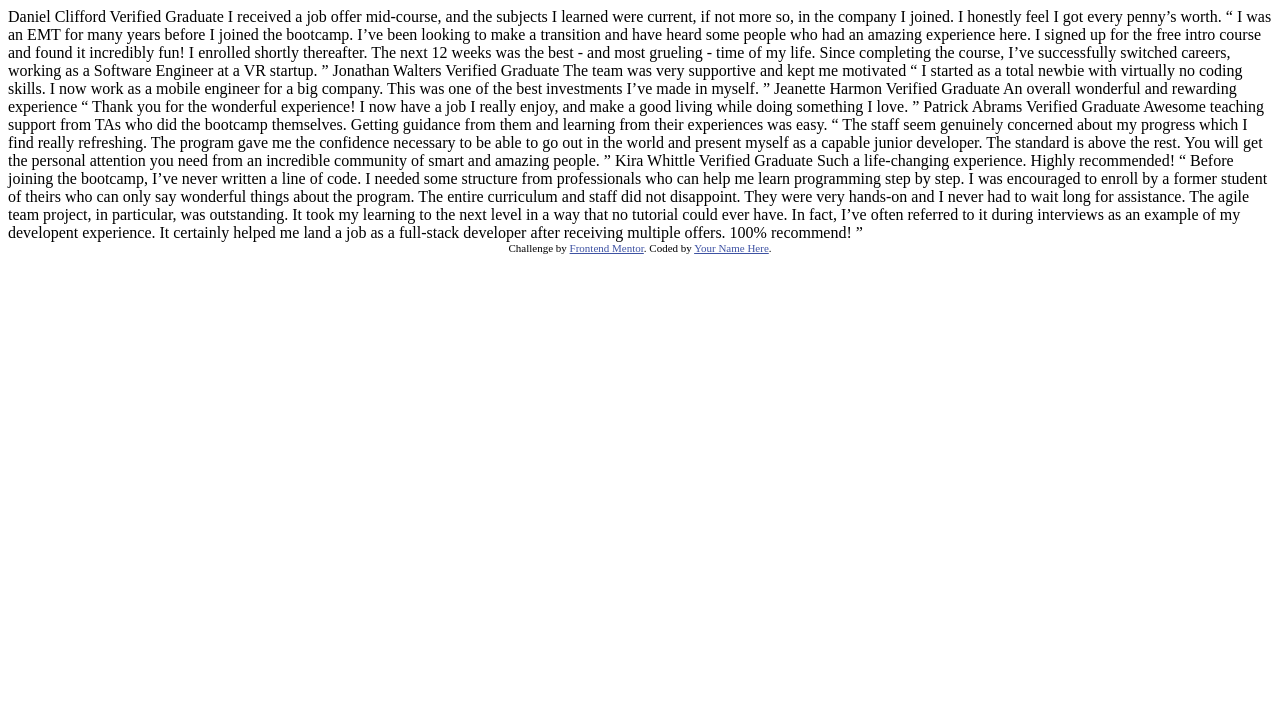
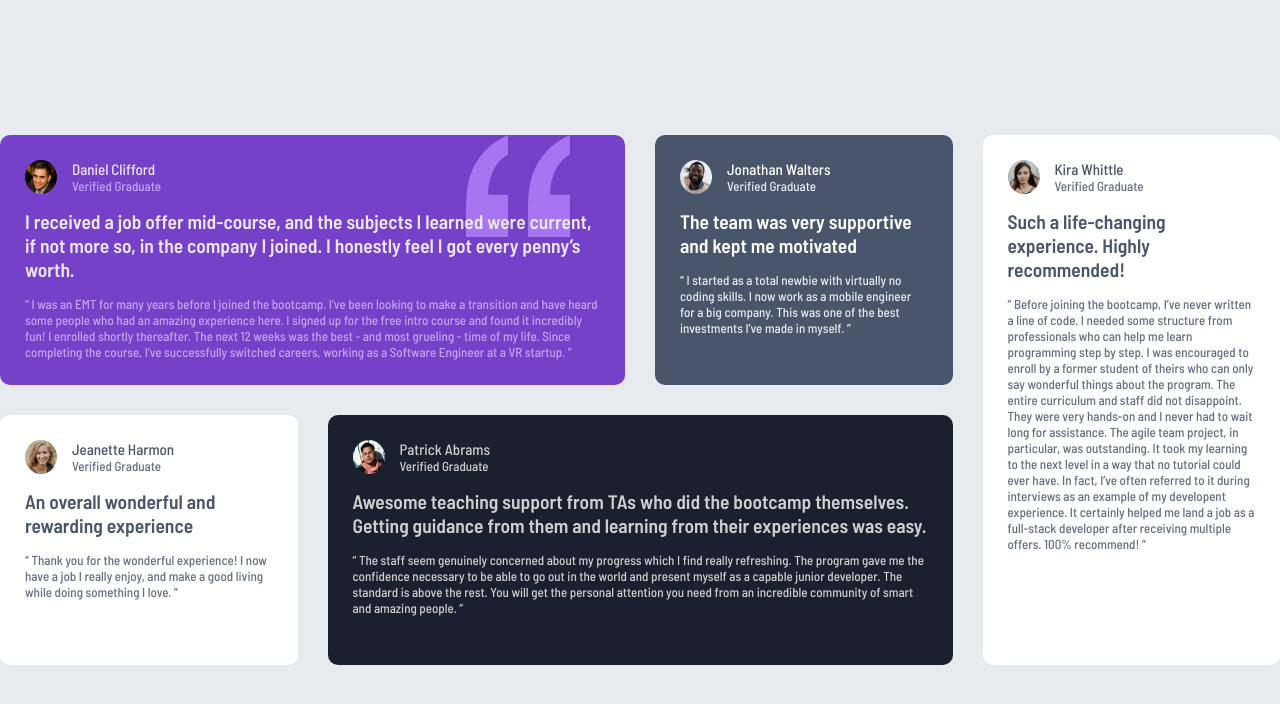
Before and after one commit to D0lphin07/testimonials-grid-section, a plain HTML site: page index.html in a window 1280 px wide. Drawn offline with Linux system fonts and the light colour scheme.

Commit message:
last commit

```diff
--- a/index.html
+++ b/index.html
@@ -4,61 +4,114 @@
   <meta charset="UTF-8">
   <meta name="viewport" content="width=device-width, initial-scale=1.0"> <!-- displays site properly based on user's device -->
 
+
+  <link rel="preconnect" href="https://fonts.googleapis.com">
+  <link rel="preconnect" href="https://fonts.gstatic.com" crossorigin>
+  <link href="https://fonts.googleapis.com/css2?family=Barlow+Semi+Condensed:ital,wght@0,100;0,200;0,300;0,400;0,500;0,600;0,700;0,800;0,900;1,100;1,200;1,300;1,400;1,500;1,600;1,700;1,800;1,900&display=swap" rel="stylesheet">
+  <link rel="stylesheet" href="style.css">
+
   <link rel="icon" type="image/png" sizes="32x32" href="./images/favicon-32x32.png">
 
   <title>Frontend Mentor | [Challenge Name Here]</title>
 
-  <!-- Feel free to remove these styles or customise in your own stylesheet 👍 -->
-  <style>
-    .attribution { font-size: 11px; text-align: center; }
-    .attribution a { color: hsl(228, 45%, 44%); }
-  </style>
 </head>
 <body>
-  Daniel Clifford
-  Verified Graduate
 
+
+  <section>
+    <div id="one">
+      <div class="profile-cnt">
+        <img src="./images/image-daniel.jpg" alt="">
+        <div class="author-vg">
+          <p class="author">Daniel Clifford</p>
+          <p class="vg">Verified Graduate</p>
+        </div>
+      </div>
+
+      <p class="testimonial-summary">
         I received a job offer mid-course, and the subjects I learned were current, if not more so,
         in the company I joined. I honestly feel I got every penny’s worth.
+      </p>
 
+      <p class="testimonial">
         “ I was an EMT for many years before I joined the bootcamp. I’ve been looking to make a
         transition and have heard some people who had an amazing experience here. I signed up
         for the free intro course and found it incredibly fun! I enrolled shortly thereafter.
         The next 12 weeks was the best - and most grueling - time of my life. Since completing
         the course, I’ve successfully switched careers, working as a Software Engineer at a VR startup. ”
+      </p>
+    </div>
 
-  Jonathan Walters
-  Verified Graduate
+    <div id="two">
+      <div class="profile-cnt">
+        <img src="./images/image-jonathan.jpg" alt="">
+        <div class="author-vg">
+          <p class="author">Jonathan Walters</p>
+          <p class="vg">Verified Graduate</p>
+        </div>
+      </div>
 
-  The team was very supportive and kept me motivated
+      <p class="testimonial-summary">The team was very supportive and kept me motivated</p>
 
+      <p class="testimonial">
         “ I started as a total newbie with virtually no coding skills. I now work as a mobile engineer
       for a big company. This was one of the best investments I’ve made in myself. ”
+      </p>
+    </div>
 
-  Jeanette Harmon
-  Verified Graduate
+    <div id="three">
+      <div class="profile-cnt">
+        <img src="./images/image-jeanette.jpg" alt="">
+        <div class="author-vg">
+          <p class="author">Jeanette Harmon</p>
+          <p class="vg">Verified Graduate</p>
+        </div>
+      </div>
 
-  An overall wonderful and rewarding experience
+      <p class="testimonial-summary">An overall wonderful and rewarding experience</p>
 
+      <p class="testimonial">
         “ Thank you for the wonderful experience! I now have a job I really enjoy, and make a good living
         while doing something I love. ”
+      </p>
+    </div>
 
-  Patrick Abrams
-  Verified Graduate
 
-  Awesome teaching support from TAs who did the bootcamp themselves. Getting guidance from them and
+
+    <div id="four">
+      <div class="profile-cnt">
+        <img src="./images/image-patrick.jpg" alt="">
+        <div class="author-vg">
+          <p class="author">Patrick Abrams</p>
+          <p class="vg">Verified Graduate</p>
+        </div>
+      </div>
+
+      <p class="testimonial-summary">Awesome teaching support from TAs who did the bootcamp themselves. Getting guidance from them and
         learning from their experiences was easy.
+      </p>
 
+      <p class="testimonial">
         “ The staff seem genuinely concerned about my progress which I find really refreshing. The program
         gave me the confidence necessary to be able to go out in the world and present myself as a capable
         junior developer. The standard is above the rest. You will get the personal attention you need from
         an incredible community of smart and amazing people. ”
+      </p>
+    </div>
 
-  Kira Whittle
-  Verified Graduate
 
-  Such a life-changing experience. Highly recommended!
+    <div id="five">
+      <div class="profile-cnt">
+        <img src="./images/image-kira.jpg" alt="">
+        <div class="author-vg">
+          <p class="author">Kira Whittle</p>
+          <p class="vg">Verified Graduate</p>
+        </div>
+      </div>
 
+      <p class="testimonial-summary">Such a life-changing experience. Highly recommended!</p>
+
+      <p class="testimonial">
         “ Before joining the bootcamp, I’ve never written a line of code. I needed some structure from
         professionals who can help me learn programming step by step. I was encouraged to enroll by a former
         student of theirs who can only say wonderful things about the program. The entire curriculum and staff
@@ -67,10 +120,9 @@
         could ever have. In fact, I’ve often referred to it during interviews as an example of my developent
         experience. It certainly helped me land a job as a full-stack developer after receiving multiple offers.
         100% recommend! ”
+      </p>
+    </div>
+  </section>
 
-  <div class="attribution">
-    Challenge by <a href="https://www.frontendmentor.io?ref=challenge" target="_blank">Frontend Mentor</a>.
-    Coded by <a href="#">Your Name Here</a>.
-  </div>
 </body>
 </html>
--- /dev/null
+++ b/style.css
@@ -0,0 +1,128 @@
+*{
+    margin: 0;
+    padding: 0;
+}
+
+body{
+    font-size: 13px;
+    min-height: 100dvh;
+    font-weight: 500;
+    background-color: hsl(214, 17%, 92%);
+    font-family: 'Barlow Semi Condensed';
+    display: flex;
+    justify-content: center;
+    align-items: center;
+}
+
+section{
+    max-width: 1440px;
+    display: grid;
+    grid-template-columns: repeat(4, minmax(206px, 1fr));
+    grid-template-rows: repeat(2, 1fr);
+    grid-template-areas:
+    'one   one  two  five'
+    'three four four five';
+    gap: 30px;
+}
+
+section > div{
+    padding: 25px;
+    border-radius: 10px;
+}
+
+#one{
+    grid-area: one;
+    position: relative;
+    background-image: url(./images/bg-pattern-quotation.svg);
+    background-repeat: no-repeat;
+    background-position: top 0 right 55px;
+    background-color: hsl(263, 55%, 52%);
+    color: hsl(264, 82%, 80%);
+}
+
+#one .author, #one .testimonial-summary{
+    color: hsl(260, 100%, 95%);
+}
+
+
+#one > img{
+    position: absolute;
+    border-radius: 0;
+    right: 50px;
+    width: 100px;
+    top: 0;
+    grid-area: one;
+    background-repeat: no-repeat;
+    background-color: hsl(263, 55%, 52%);
+}
+
+#two{
+    grid-area: two;
+    background-color: hsl(217, 19%, 35%);
+    color: hsl(214, 17%, 92%);
+}
+
+#two .author, #two .testimonial-summary{
+    color: hsl(0, 0%, 100%);
+}
+
+#three{
+    grid-area: three;
+    background-color: white;
+}
+
+#three, #five{
+    color: hsl(224, 10%, 45%);
+}
+
+#three .author, #three .testimonial-summary, #five .author, #five .testimonial-summary{
+    color: hsl(217, 19%, 35%);
+}
+
+#four{
+    grid-area: four;
+    background-color: hsl(219, 29%, 14%);
+    color: hsl(0, 0%, 81%);
+}
+
+#five{
+    grid-area: five;
+    background-color: white;
+}
+
+img{
+    border-radius: 100%;
+    width: 32px;
+    margin-right: 15px;
+}
+
+.author{
+    font-size: 15px;
+}
+
+.profile-cnt{
+    display: flex;
+}
+
+.testimonial-summary{
+    font-size: 1.5em;
+    font-weight: 600;
+    margin: 15px 0;
+}
+
+@media screen and (max-width: 375px){
+    section{
+        grid-template-columns: minmax(218px, 1fr);
+        grid-template-rows: auto;
+        grid-template-areas:
+        'one'
+        'two'
+        'three'
+        'four'
+        'five';
+    }
+
+    #one{
+        background-image: none;
+    }
+}
```
Lines whose indentation alone changed are shown as unchanged.
